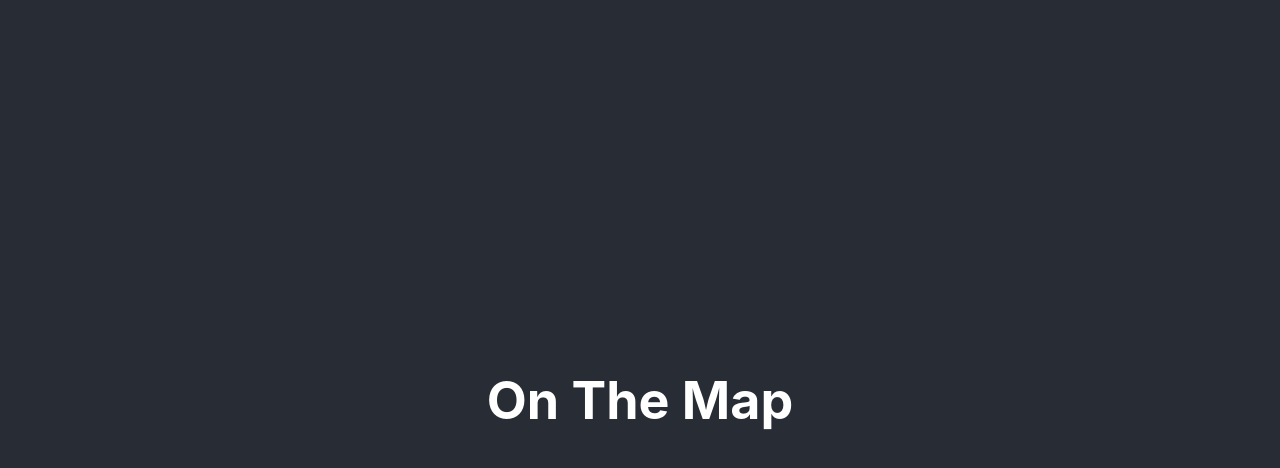
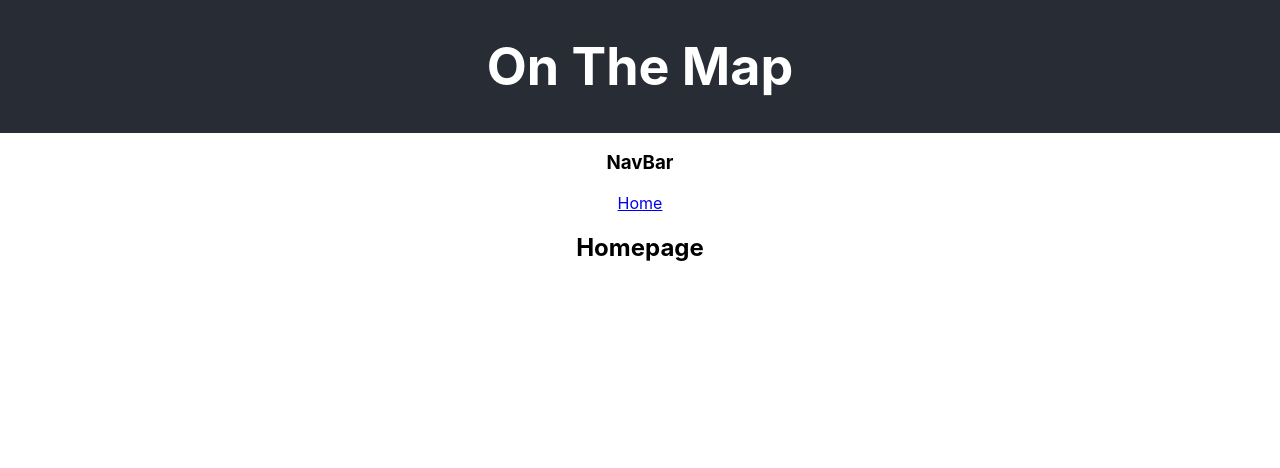
Before and after one commit to 1stofhername/on-the-map-frontend, a React (Create React App) app: page / in a window 1280 px wide. Shown: the top 468 px of the page. Built offline with nearby package versions, Linux system fonts and the light colour scheme.

Commit message:
Adds routes and link to home in navbar

```diff
--- a/src/App.css
+++ b/src/App.css
@@ -15,7 +15,7 @@
 
 .App-header {
   background-color: #282c34;
-  min-height: 100vh;
+  /* min-height: 100vh; */
   display: flex;
   flex-direction: column;
   align-items: center;
--- a/src/App.js
+++ b/src/App.js
@@ -1,5 +1,7 @@
 import { Route, Routes } from 'react-router-dom';
 import './App.css';
+import NavBar from "./components/NavBar";
+import Homepage from "./components/Homepage";
 
 function App() {
   return (
@@ -7,7 +9,10 @@ function App() {
       <header className="App-header">
         <h1>On The Map</h1>
       </header>
-
+      <NavBar />
+      <Routes>
+        <Route path="/" element={<Homepage />} />
+      </Routes>
     </div>
   );
 }
--- /dev/null
+++ b/src/components/Homepage.js
@@ -0,0 +1,7 @@
+export default function Homepage () {
+    return (
+        <div className="page" id="home-page">
+            <h2>Homepage</h2>
+        </div>
+    )
+}
--- a/src/components/LoginPage.js
+++ b/src/components/LoginPage.js
@@ -1,5 +1,7 @@
-function LoginPage () {
+export default function LoginPage () {
     return (
-        <h2>Login</h2>
+        <div className="page" id="login-page">
+            <h2>Login</h2>
+        </div>
     )
 }
--- a/src/components/Navbar.js
+++ b/src/components/Navbar.js
@@ -1,5 +1,9 @@
-function NavBar () {
+import { Link } from 'react-router-dom';
+export default function NavBar () {
     return (
-        <h2>NavBar</h2>
+        <div className="component-bar" id="navbar">
+            <h3>NavBar</h3>
+            <Link to="home">Home</Link>
+        </div>
     )
 }
--- a/src/components/NotificationBar.js
+++ b/src/components/NotificationBar.js
@@ -1,4 +1,4 @@
-function NotificationBar () {
+export default function NotificationBar () {
     return (
         <h2>Notifications</h2>
     )
--- a/src/components/ProfileBar.js
+++ b/src/components/ProfileBar.js
@@ -1,4 +1,4 @@
-function ProfileBar () {
+export default function ProfileBar () {
     return (
         <h3>Some profile info</h3>
     )
--- /dev/null
+++ b/src/components/UserFilterBar.js
@@ -0,0 +1,5 @@
+export default function UserFilterBar () {
+    return (
+        <h4>User filters</h4>
+    )
+}
```
Also changed, not shown: src/components/DiscoverPage.js (added, +8 -0 lines), src/components/UserCard.js (added, +8 -0 lines).
